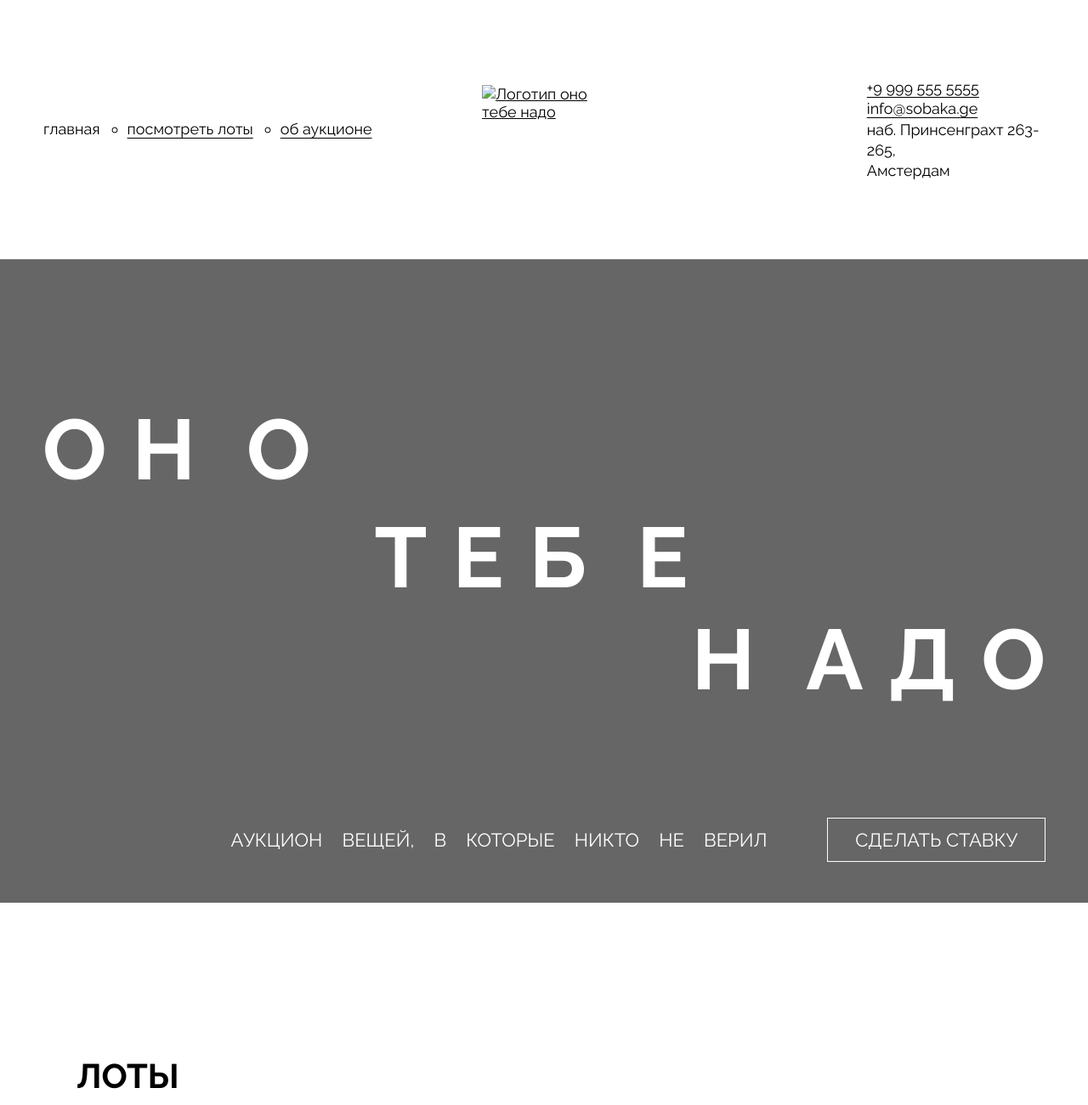
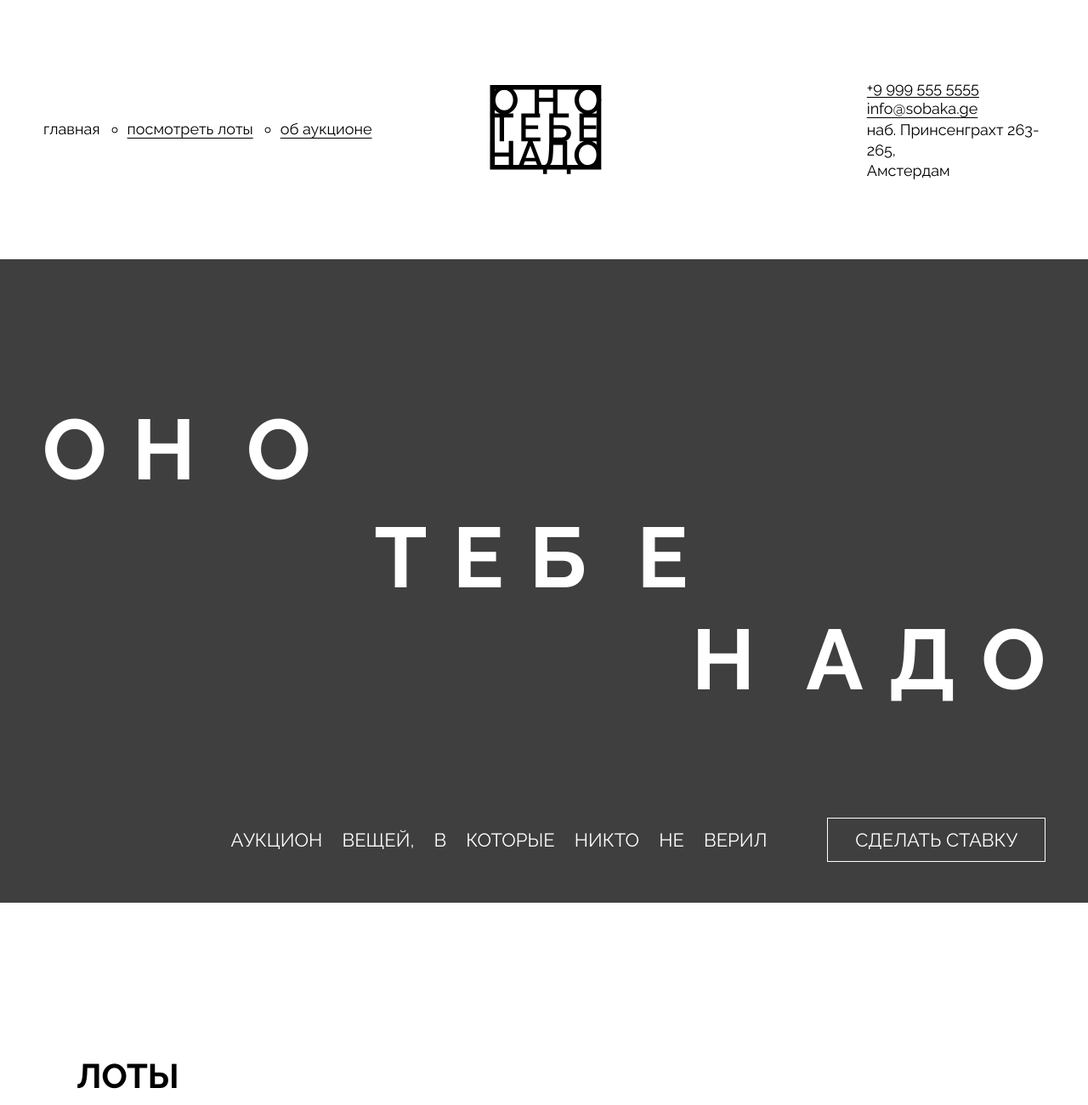
Before and after one commit to Cristalpm/ono-tebe-nado, a plain HTML site: page index.html in a window 1280 px wide. Shown: the top 1300 px of the page at 85% size. Drawn offline with Linux system fonts and the light colour scheme; the site is published under a folder, as on GitHub Pages, so addresses that start at the root find nothing.

Commit message:
ещё немного доработочек

```diff
--- a/index.html
+++ b/index.html
@@ -11,7 +11,7 @@
   </head>
   <body>
     <!--Header-->
-    <header>
+    <header class="header">
       <nav class="header__menu">
         <ul class="header__list">
           <li><a class="header__link" href="#">главная</a></li>
@@ -19,9 +19,8 @@
           <li><a class="header__link" href="#">об аукционе</a></li>
         </ul>
       </nav>
-      <div class="logo">
         <a href="#">
-          <img src="/images/logo-black.svg" alt="Логотип оно тебе надо">
+          <img src="images/logo-black.svg" alt="Логотип оно тебе надо">
         </a>
       </div>
       <div class="contacts header__contacts">
@@ -98,7 +97,7 @@
       <section class="about">
         <div class="about__column">
           <div class="about__logo">
-            <img src="./images/logo-white.svg" alt="Логотип Оно тебе надо">
+            <img src="images/logo-white.svg" alt="Логотип Оно тебе надо">
           </div>
         </div>
         <div class="about__column">
@@ -118,7 +117,7 @@
       </section>
     </main>
     <!--Footer-->
-    <footer>
+    <footer class="footer">
       <div class="contacts footer__contacts">
         <a href="tel:+99995555555">+9 999 555 5555</a><br>
         <a href="mailto:info@sobaka.ge">info@sobaka.ge</a><br>
@@ -140,17 +139,17 @@
       <ul class="footer__social__list">
         <li class="footer__social__list__item">
           <a href="#"  class="footer__social__link">
-            <img src="./images/yt.svg" alt="YouTube" class="footer__social__icon">
+            <img src="images/yt.svg" alt="YouTube" class="footer__social__icon">
           </a>
         </li>
         <li class="footer__social__list__item">
           <a href="#" class="footer__social__link">
-            <img src="./images/vk.svg" alt="VK" class="footer__social__icon">
+            <img src="images/vk.svg" alt="VK" class="footer__social__icon">
           </a>
         </li>
         <li class="footer__social__list__item">
           <a href="#" class="footer__social__link">
-            <img src="./images/pinterest.svg" alt="Pinterest" class="footer__social__icon">
+            <img src="images/pinterest.svg" alt="Pinterest" class="footer__social__icon">
           </a>
         </li>
       </ul>
--- a/styles/style.css
+++ b/styles/style.css
@@ -1,10 +1,10 @@
 /* место для вашего кода */
 
 * {
-    font-family: "Raleway";
+    font-family: 'Raleway', Arial, sans-serif;
 }
 /* Header */
-header {
+.header {
     display: flex;
     flex-wrap: wrap;
     justify-content: space-between;
@@ -43,12 +43,9 @@ header {
 }
 
 /** Logo **/
-.logo {
+
+.header img {
     width: 33.3%;
-
-}
-
-.logo img {
     flex: 0 0 auto;
     width: 148px;
     height: 105px;
@@ -73,7 +70,7 @@ header {
 
 /** Cover **/
 .cover {
-    background-image: url(/images/cover.jpg);
+    background-image: url(../images/cover.jpg);
     background-position: center;
     background-size: cover;
     color: white;
@@ -133,7 +130,7 @@ header {
 }
 
 .cover__description__text {
-    font-family: "Raleway";
+    font-family: 'Raleway', Arial, sans-serif;
     text-align: center;
     text-transform: uppercase;
     word-spacing: 17.56px;
@@ -145,7 +142,7 @@ header {
 
 /** Cover button **/
 .cover__button {
-    font-family: "Raleway";
+    font-family: 'Raleway', Arial, sans-serif;
     color: #fff;
     font-size: 22px;
     padding: 12px 32px;
@@ -294,7 +291,7 @@ header {
     line-height: normal;
 }
 /*Footer*/
-footer {
+.footer {
     font-size: 18px;
     font-weight: 400;
     padding: 0 50px 90px;
@@ -303,7 +300,7 @@ footer {
 }
 
 .footer__contacts {
-    font-family: "Raleway";
+    font-family: 'Raleway', Arial, sans-serif;
     padding-right: 15.4%;
     color: #000;
     font-size: 18px;
```
